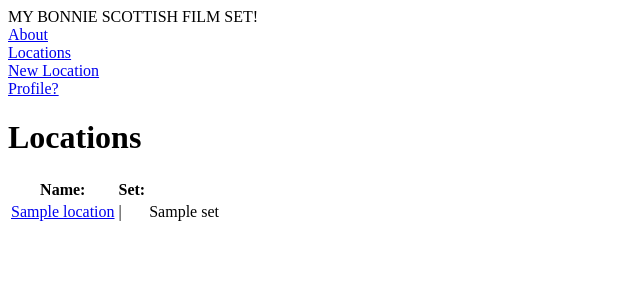
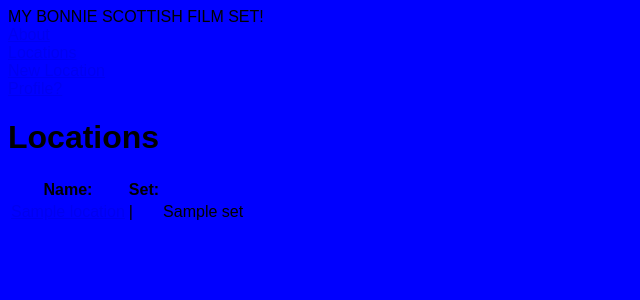
Before and after one commit to gramscott/Db-created., a Flask app: page /locations in a window 1280 px wide. Shown: the top 300 px of the page, without its empty margins (0-640 px from the left). Run offline with Flask 2, Linux system fonts and the light colour scheme; a database or web service that is not in the repository returns one stand-in record (values such as "Sample title"); some libraries are stand-ins or nearby versions.

Commit message:
Css is connected to base.html

```diff
--- /dev/null
+++ b/static/style.css
@@ -0,0 +1,5 @@
+
+body {
+    font-family:fantasy;
+    background-color: blue;
+}
--- a/templates/base.html
+++ b/templates/base.html
@@ -4,7 +4,7 @@
         <title>MY BONNIE SCOTTISH FILM SET!</title>
         <meta charset="UTF-8">
         <meta name="viewport" content="width=device-width, initial-scale=1">
-        <!-- <link href="css/style.css" rel="stylesheet"> -->
+        <link rel="stylesheet" href="{{ url_for('static', filename='style.css') }}">
     </head>
     <body>
         <header>MY BONNIE SCOTTISH FILM SET!</header>
```
